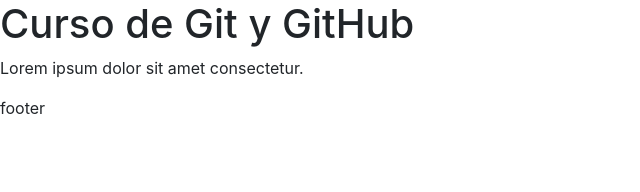
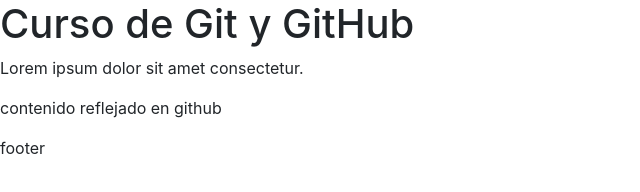
Before and after one commit to VirghiuBann/ejemplo_git_githug, a plain HTML site: page index.html in a window 1280 px wide. Shown: the whole page, without its empty margins (0-640 px from the left). Drawn offline with nearby package versions, Linux system fonts and the light colour scheme.

Commit message:
mensaje agregado en el index

```diff
--- a/index.html
+++ b/index.html
@@ -15,6 +15,9 @@
     <p>
       Lorem ipsum dolor sit amet consectetur.
     </p>
+    <p>
+      contenido reflejado en github
+    </p>
     <footer>
       footer
     </footer>
```
